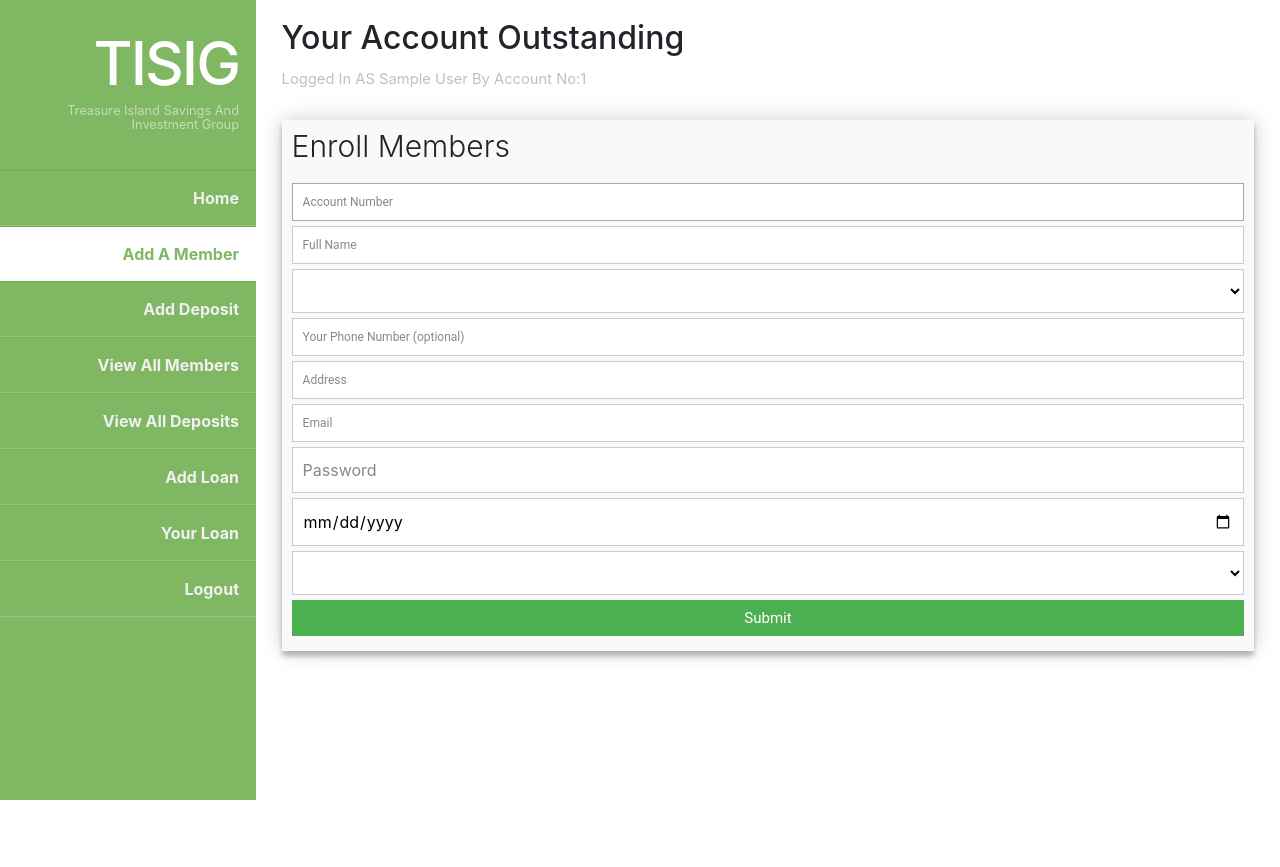
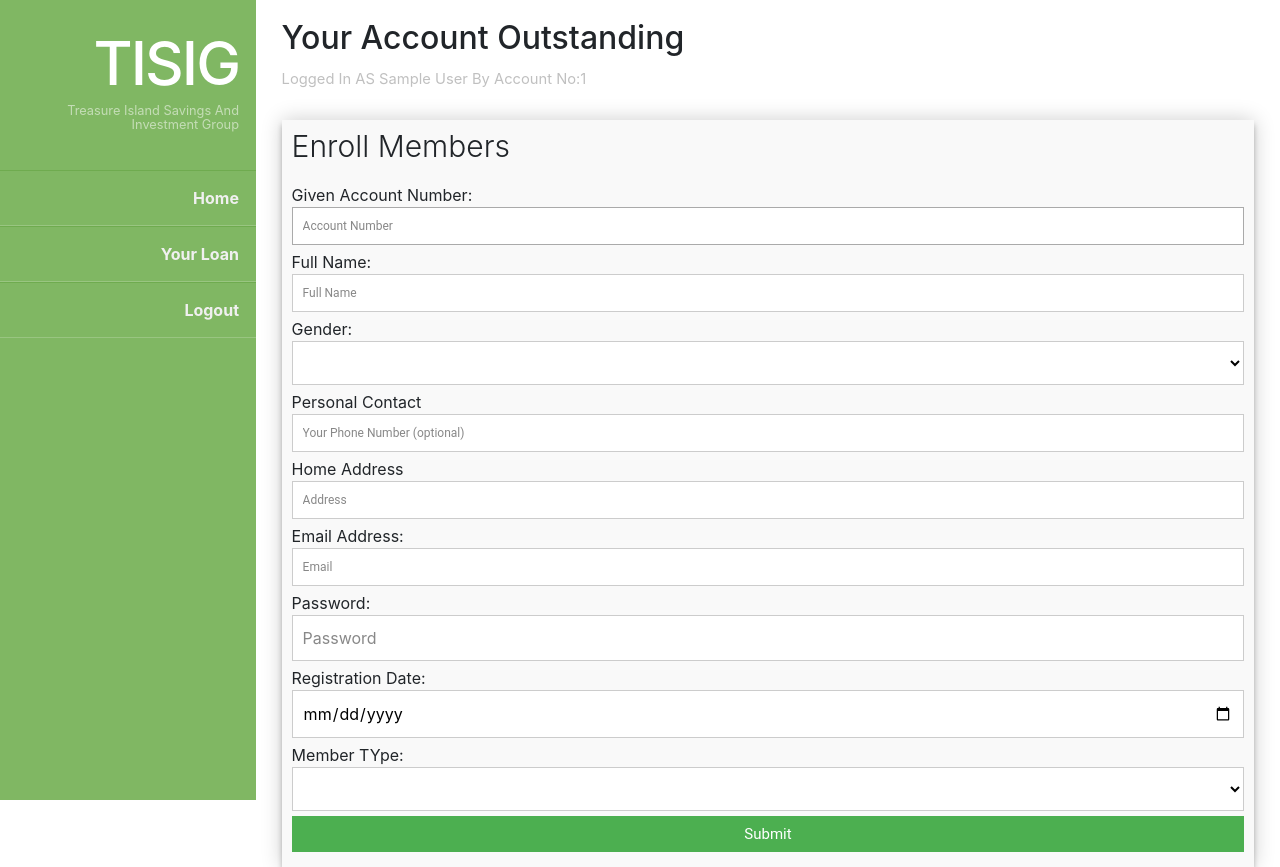
Before and after one commit to vascubrian/SaccoSavings, a Flask app: page /SwitchPanel?my_var=AddMember in a window 1280 px wide. Before the commit the page ends 800 px from the top, so only its background shows below. Run offline with Flask 2, Linux system fonts and the light colour scheme; the visitor is signed in with stand-in values (Sample User, id 1); data that the repository does not hold is empty; some libraries are stand-ins or nearby versions.

Commit message:
All functions like add members,deposit,loans,views for all transactions

```diff
--- a/app.py
+++ b/app.py
@@ -35,6 +35,7 @@ def do_admin_login():
 				session['logged_in']=True
 				session['account_no']=my_user.nu_account_no
 				session['full_name']=my_user.vc_full_name
+				session['user_type']=my_user.user_type
 				return home()
 			else:
 				pass
--- a/models.py
+++ b/models.py
@@ -76,11 +76,13 @@ class LoanList(BaseModel,db.Model):
     vc_loan_desc=db.Column(db.String)
     vc_added_by=db.Column(db.String)
     vc_cashier=db.Column(db.String)
+    vc_cleared_status=db.Column(db.String)
 
-    def __init__(self,nu_account_no,nu_amt,dt_date,vc_loan_desc,vc_added_by,vc_cashier):
+    def __init__(self,nu_account_no,nu_amt,dt_date,vc_loan_desc,vc_added_by,vc_cashier,vc_cleared_status):
         self.nu_account_no =nu_account_no
         self.nu_amt=nu_amt
         self.dt_date=dt_date
         self.vc_loan_desc=vc_loan_desc
         self.vc_added_by=vc_added_by
         self.vc_cashier=vc_cashier
+        self.vc_cleared_status=vc_cleared_status
--- a/templates/home.html
+++ b/templates/home.html
@@ -20,11 +20,13 @@
 <nav id="mainnav">
 <ul>
 <li class="selected-item1"><a href="/">Home</a></li>
+ {%if session['user_type']=="ADMIN"%}
 <li class="selected-item2" ><a href="{{ url_for('SwitchPanel', my_var='AddMember') }}">Add A Member</a></li>
 <li class="selected-item3"><a href="{{ url_for('SwitchPanel', my_var='FilterDeposit') }}">Add Deposit</a></li>
 <li class="selected-item4"><a href="{{ url_for('SwitchPanel', my_var='ViewMembers') }}">View All Members</a></li>
 <li class="selected-item5"><a href="{{ url_for('SwitchPanel', my_var='ViewDeposits') }}">View All Deposits</a></li>
 <li class="selected-item6"><a href="{{ url_for('SwitchPanel', my_var='AddLoan') }}">Add Loan</a></li>
+ {%endif%}
 <li><a href="#">Your Loan</a></li>
 <li><a onclick="getConfirmation();">Logout</a></li>
 </ul>
@@ -55,12 +57,15 @@ background: #fff;
              <h4>Account Number and Member Full Name is required !!</h4>
              {%endif%}
             <fieldset>
+            Given Account Number:
             <input placeholder="Account Number" value="{{request.form['account_no']}}" type="text" name="account_no" tabindex="1" required autofocus>
             </fieldset>
             <fieldset>
+            Full Name:
             <input placeholder="Full Name" type="text"  value="{{request.form['full_name']}}" name="full_name" tabindex="2" required>
             </fieldset>
             <fieldset>
+            Gender:
             <select name="gender" tabindex="2" required>
              <option>{{request.form['gender']}}</option>
              <option>MALE</option>
@@ -68,21 +73,27 @@ background: #fff;
             </select>
             </fieldset>
             <fieldset>
+            Personal Contact
             <input placeholder="Your Phone Number (optional)"  value="{{request.form['contact']}}" name="contact" type="tel" tabindex="3" required>
             </fieldset>
             <fieldset>
+            Home Address
             <input placeholder="Address" type="text"  value="{{request.form['address']}}" name="address" tabindex="4" required>
             </fieldset>
              <fieldset>
+            Email Address:
             <input placeholder="Email" type="email"  value="{{request.form['email']}}" name="email" tabindex="4" required>
             </fieldset>
              <fieldset>
+            Password:
             <input placeholder="Password" type="password"  value="{{request.form['password']}}" name="password" tabindex="4" required>
             </fieldset>
             <fieldset>
+            Registration Date:
             <input placeholder="Reg Date" type="date"  value="{{request.form['reg_date']}}" name="reg_date" tabindex="4" required>
             </fieldset>
             <fieldset>
+            Member TYpe:
             <select name="user_type" tabindex="2" required>
              <option>{{request.form['user_type']}}</option>
              <option>ADMIN</option>
@@ -114,18 +125,21 @@ background: #fff;
              {%elif my_var=="LOAN-EMPTY_FIELDS"%}
              <h4>Account Number and Deposit Amount is required !!</h4>
              {%endif%}
-            <fieldset>
-            <select name="account_no" tabindex="2" required>
+             <fieldset>
+             Member ACC/NO
+             <select name="account_no" tabindex="2" required>
              <option>{{request.form['account_no']}}</option>
              {% for my_member in my_member %}
              <option>{{my_member.nu_account_no}}</option>
              {%endfor%}
-            </select>
+             </select>
             </fieldset>
             <fieldset>
+            Loan Amount:
             <input placeholder="Loan Amount Ugx"  value="{{request.form['amt']}}" name="amt" type="number" tabindex="3" required>
             </fieldset>
             <fieldset>
+            Loan Type
             <select name="added_by" tabindex="4" required>
             <option>{{request.form['added_by']}}</option>
             <option>BUYING LAND</option>
@@ -133,12 +147,15 @@ background: #fff;
             </select>
              </fieldset>
             <fieldset>
+            Registration Date:
             <input placeholder="Reg Date" type="date"  value="{{request.form['reg_date']}}" name="reg_date" tabindex="4" required>
             </fieldset>
             <fieldset>
+             Cashier Name:
             <input placeholder="Cashier Name" type="text"  value="{{session['full_name']}}" name="cashier_name" tabindex="4" required>
             </fieldset>
              <fieldset>
+             Loan Description:
             <TextArea placeholder="Loan Full Description" type="text" name="loan_desc" tabindex="4" required>{{request.form['loan_desc']}}</TextArea>
             </fieldset>
             <fieldset>
@@ -167,6 +184,7 @@ background: #fff;
              <h4>Account Number and Deposit Amount is required !!</h4>
              {%endif%}
             <fieldset>
+            Member ACC/NO:
             <select name="account_no" tabindex="2" required>
              <option>{{request.form['account_no']}}</option>
              {% for my_member in my_member %}
@@ -175,15 +193,19 @@ background: #fff;
             </select>
             </fieldset>
             <fieldset>
+            Deposit Amount:
             <input placeholder="Amount Deposited Ugx"  value="{{request.form['amt']}}" name="amt" type="number" tabindex="3" required>
             </fieldset>
             <fieldset>
+            Deposited By:
             <input placeholder="Deposited By" type="text"  value="{{request.form['deposited_by']}}" name="deposited_by" tabindex="4" required>
             </fieldset>
             <fieldset>
+            Registration Date:
             <input placeholder="Reg Date" type="date"  value="{{request.form['reg_date']}}" name="reg_date" tabindex="4" required>
             </fieldset>
             <fieldset>
+            Cashier Name:
             <input placeholder="Cashier Name" type="text"  value="{{session['full_name']}}" name="cashier_name" tabindex="4" required>
             </fieldset>
             <fieldset>
--- a/templates/index.html
+++ b/templates/index.html
@@ -23,7 +23,9 @@
 </head>
 {% block body %}
 {% if session['logged_in'] %}
-<p>You're logged in already!</p>
+<script>
+ window.location.href = "/SwitchPanel";
+</script>
 {% else %}
 <body>
 	<div class="limiter">
```
Also changed, not shown: 1 other file.
